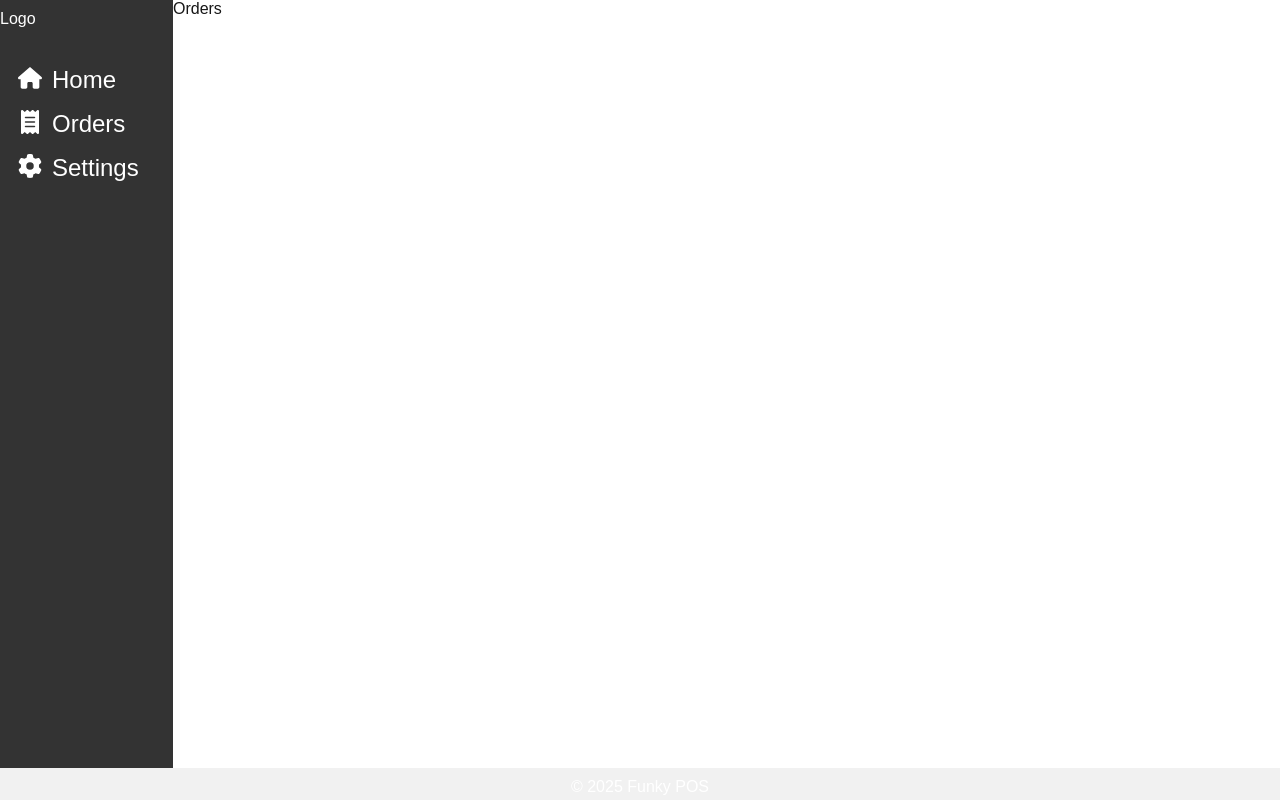
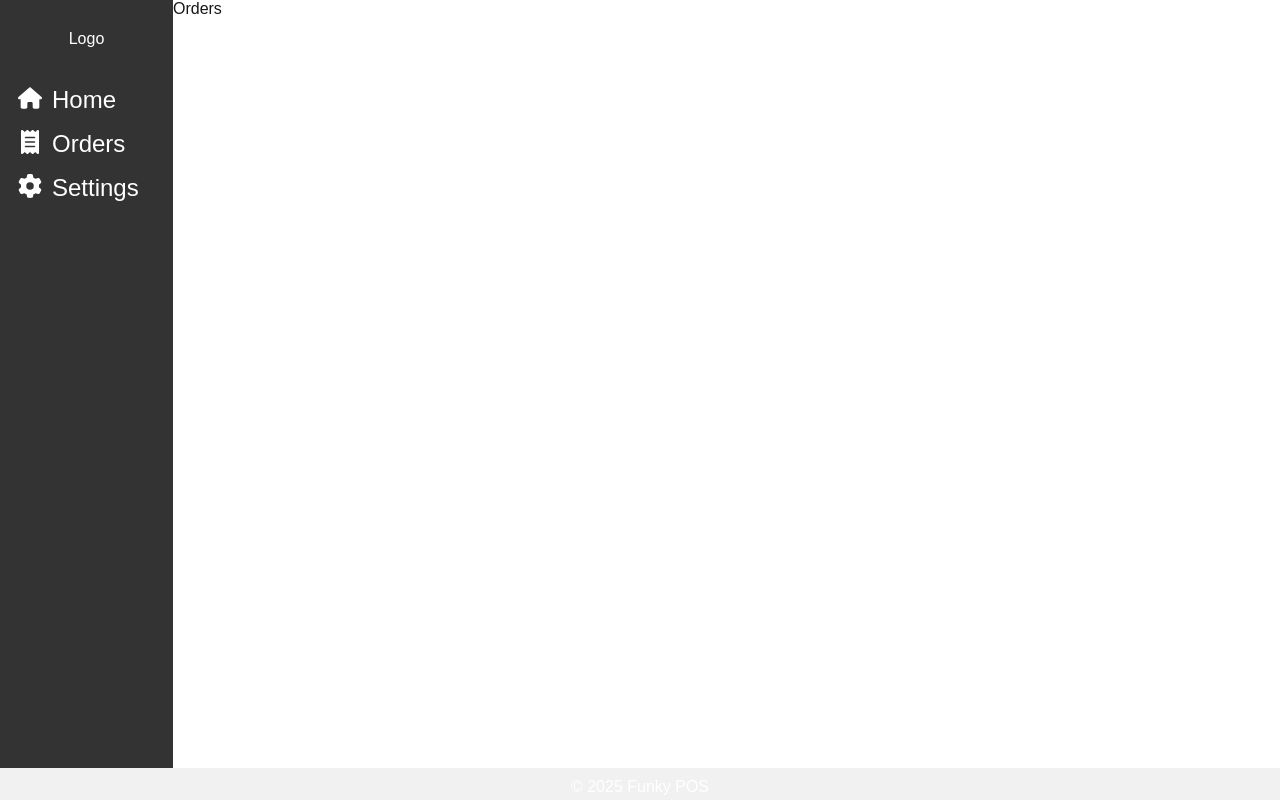
Before and after one commit to NataliaDrause/funky-pos, a Next.js app: page /pos/orders in a window 1280 px wide. Built offline with nearby package versions, Linux system fonts and the light colour scheme.

Commit message:
add logo styles

```diff
--- a/app/_components/Navigation.tsx
+++ b/app/_components/Navigation.tsx
@@ -6,7 +6,9 @@ import { faGear, faHouse, faReceipt } from '@fortawesome/free-solid-svg-icons';
 function Navigation() {
   return (
     <nav className={styles.navbar}>
-      <div className={styles.logo}>Logo</div>
+      <div className={styles.logo}>
+        <p>Logo</p>
+      </div>
       <ul className={styles.navLinks}>
         <li>
           <Link href='/pos'>
--- a/app/_components/navigation.module.scss
+++ b/app/_components/navigation.module.scss
@@ -25,7 +25,9 @@
 }
 
 .logo {
-  margin-bottom: 20px;
+  padding: 20px 0;
+  width: 100%;
+  text-align: center;
 }
 
 .navLinks {
```
